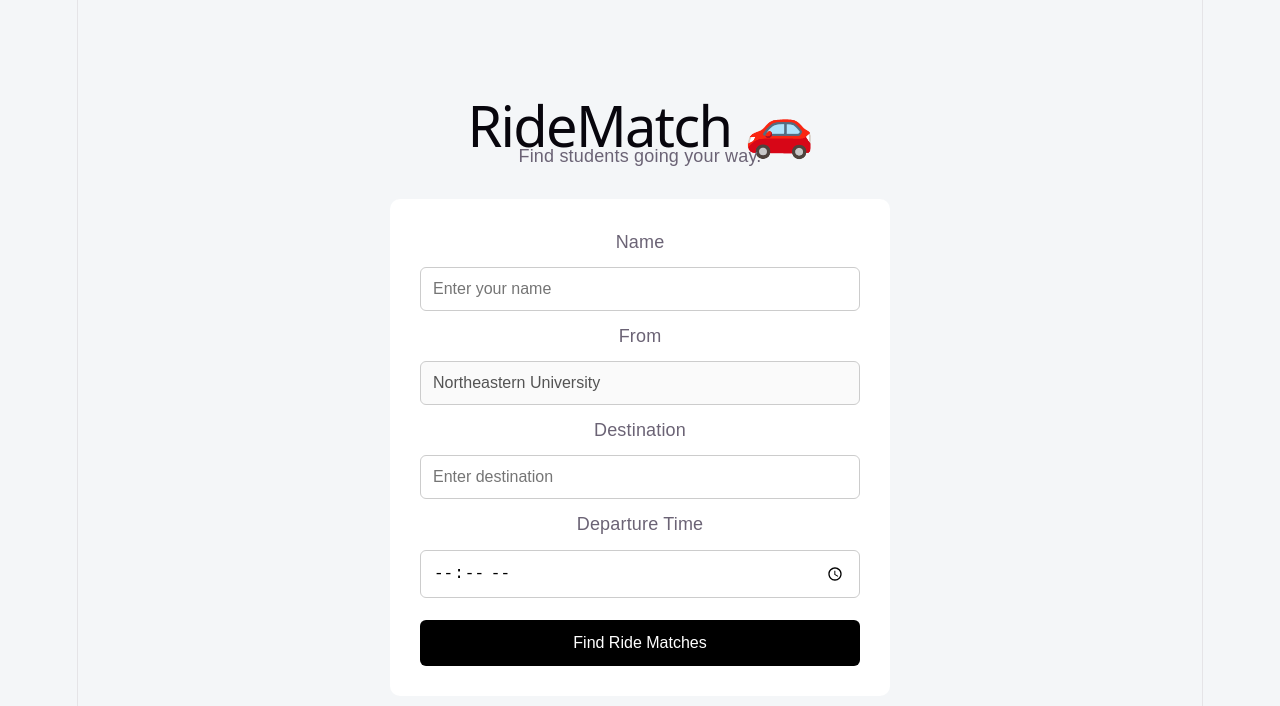
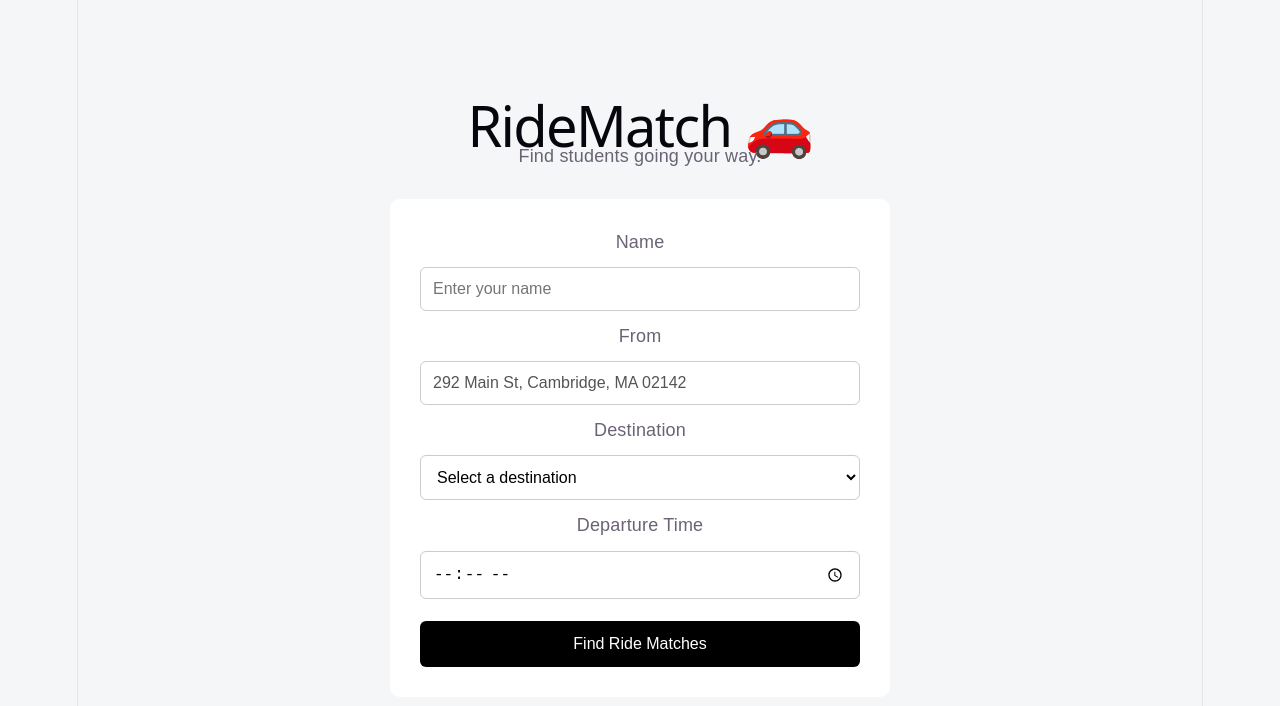
Before and after one commit to srilekhaagasanur/Sundai-Pooling, a React app in the folder frontend/: page / in a window 1280 px wide. Shown: the top 706 px of the page. Built offline with nearby package versions, Linux system fonts and the light colour scheme; the HTML template or start-up script is replaced by a standard one.

Commit message:
Fix all rides to start at 292 Main St and pick from five destinations.
This keeps matching to a shared origin and a small dropdown so users cannot type arbitrary pickup or dropoff locations.

```diff
--- a/frontend/src/App.css
+++ b/frontend/src/App.css
@@ -24,12 +24,18 @@ h1 {
   gap: 12px;
 }
 
-input {
+input,
+select {
   padding: 12px;
   font-size: 16px;
 
   border: 1px solid #ccc;
   border-radius: 6px;
+  background: white;
+}
+
+select {
+  cursor: pointer;
 }
 
 button {
--- a/frontend/src/App.jsx
+++ b/frontend/src/App.jsx
@@ -1,5 +1,15 @@
 import { useState } from "react";
 import "./App.css";
+
+const FIXED_ORIGIN = "292 Main St, Cambridge, MA 02142";
+
+const DESTINATIONS = [
+  "Ashdown House - 235 Albany St",
+  "84 Mass Ave",
+  "Harvard Business School - 111 Western Avenue, Boston, MA 02163",
+  "Northeastern University - 360 Huntington Avenue, Boston, MA 02115",
+  "Central Square in Cambridge",
+];
 
 function App() {
   const [name, setName] = useState("");
@@ -7,9 +17,14 @@ function App() {
   const [departureTime, setDepartureTime] = useState("");
 
   const handleSubmit = async () => {
+    if (!destination) {
+      alert("Please choose a destination.");
+      return;
+    }
+
     const ride = {
       name: name,
-      source: "Northeastern University",
+      source: FIXED_ORIGIN,
       destination: destination,
       departure_time: departureTime,
     };
@@ -54,18 +69,25 @@ function App() {
 
         <input
           type="text"
-          value="Northeastern University"
+          value={FIXED_ORIGIN}
           disabled
         />
 
         <label>Destination</label>
 
-        <input
-          type="text"
-          placeholder="Enter destination"
+        <select
           value={destination}
           onChange={(e) => setDestination(e.target.value)}
-        />
+        >
+          <option value="" disabled>
+            Select a destination
+          </option>
+          {DESTINATIONS.map((place) => (
+            <option key={place} value={place}>
+              {place}
+            </option>
+          ))}
+        </select>
 
         <label>Departure Time</label>
 
```
